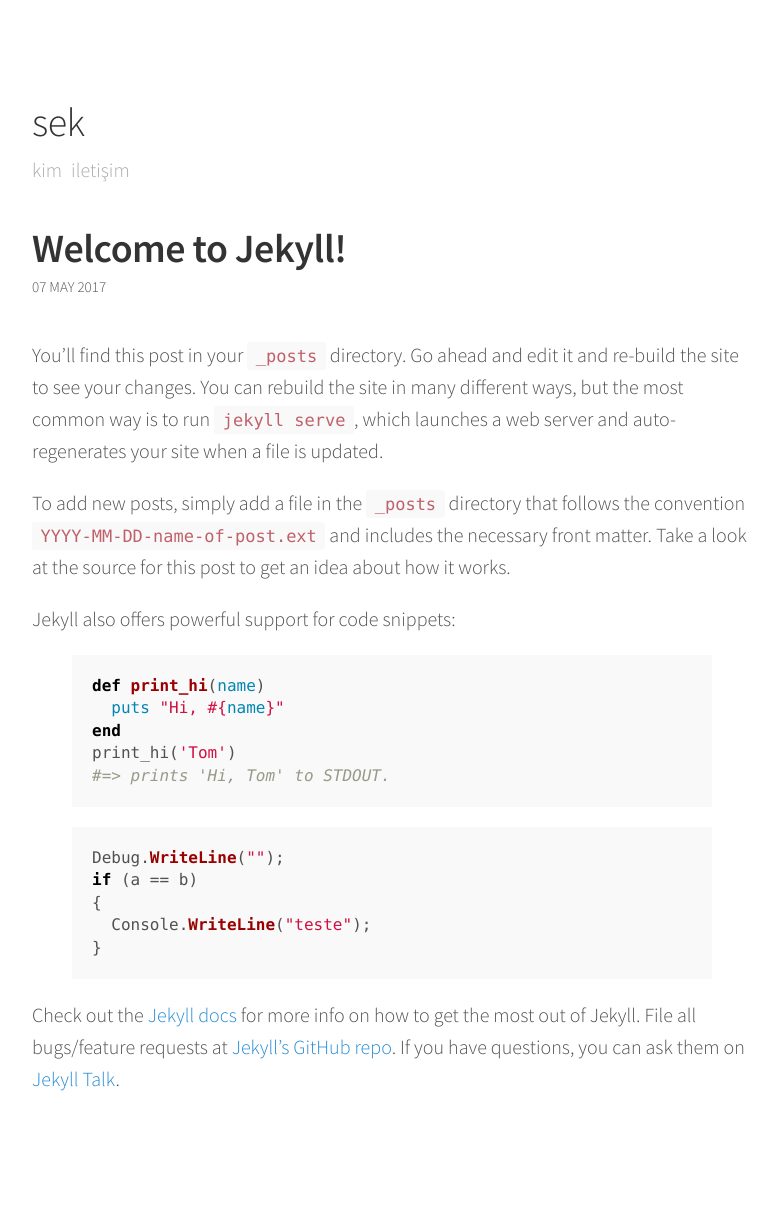
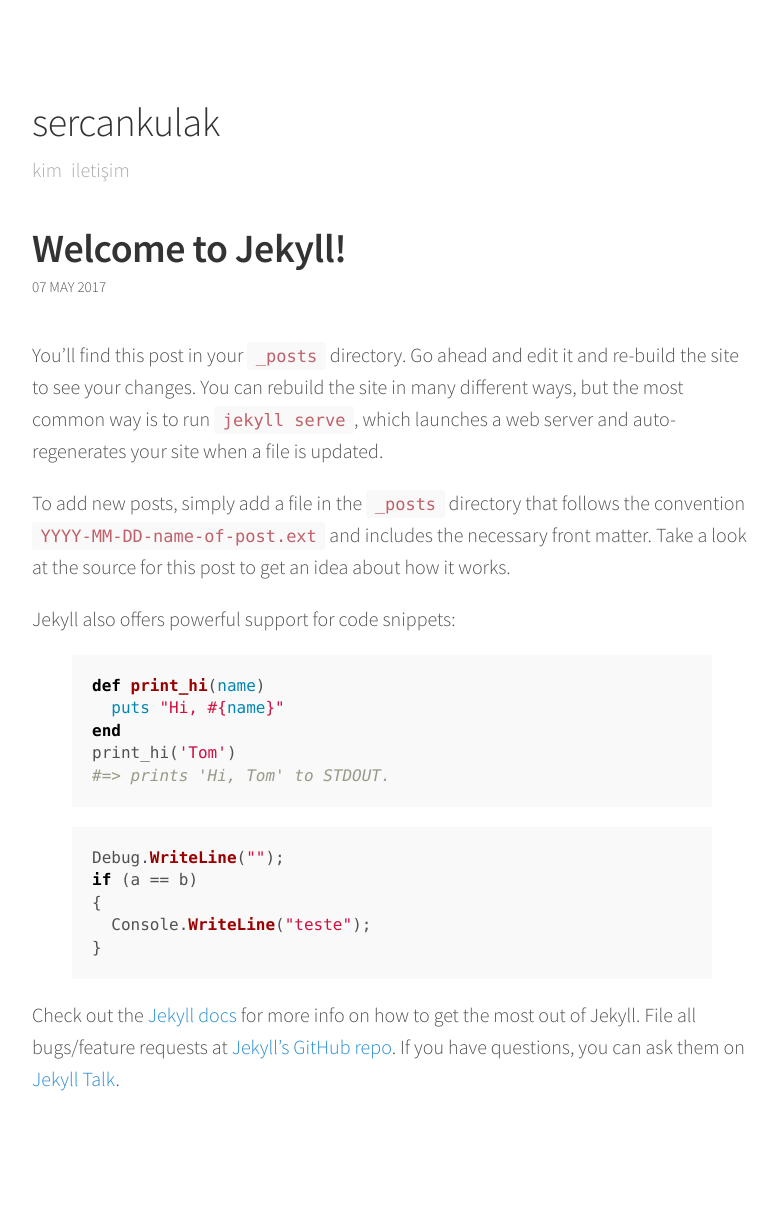
Before and after one commit to obsk498/sercankulak.github.io, a Jekyll site: the page built from _posts/2017-05-06-welcome-to-jekyll.markdown, in a window 1280 px wide. Shown: the whole page, without its empty margins (248-1025 px from the left). Built offline with Jekyll 4.4.1, drawn with Linux system fonts in a browser that asks for light colours; comment, search, counter and statistics services are not loaded.

Commit message:
Update _config.yml

```diff
--- a/_config.yml
+++ b/_config.yml
@@ -13,8 +13,7 @@
 # you will see them accessed via {{ site.title }}, {{ site.email }}, and so on.
 # You can create any custom variable you would like, and they will be accessible
 # in the templates via {{ site.myvariable }}.
-title: sek
-email: your-email@domain.com
+title: sercankulak
 description:
 baseurl: "/" # the subpath of your site, e.g. /blog
 url: "http://sercankulak.com" # the base hostname & protocol for your site, e.g. http://example.com
```
